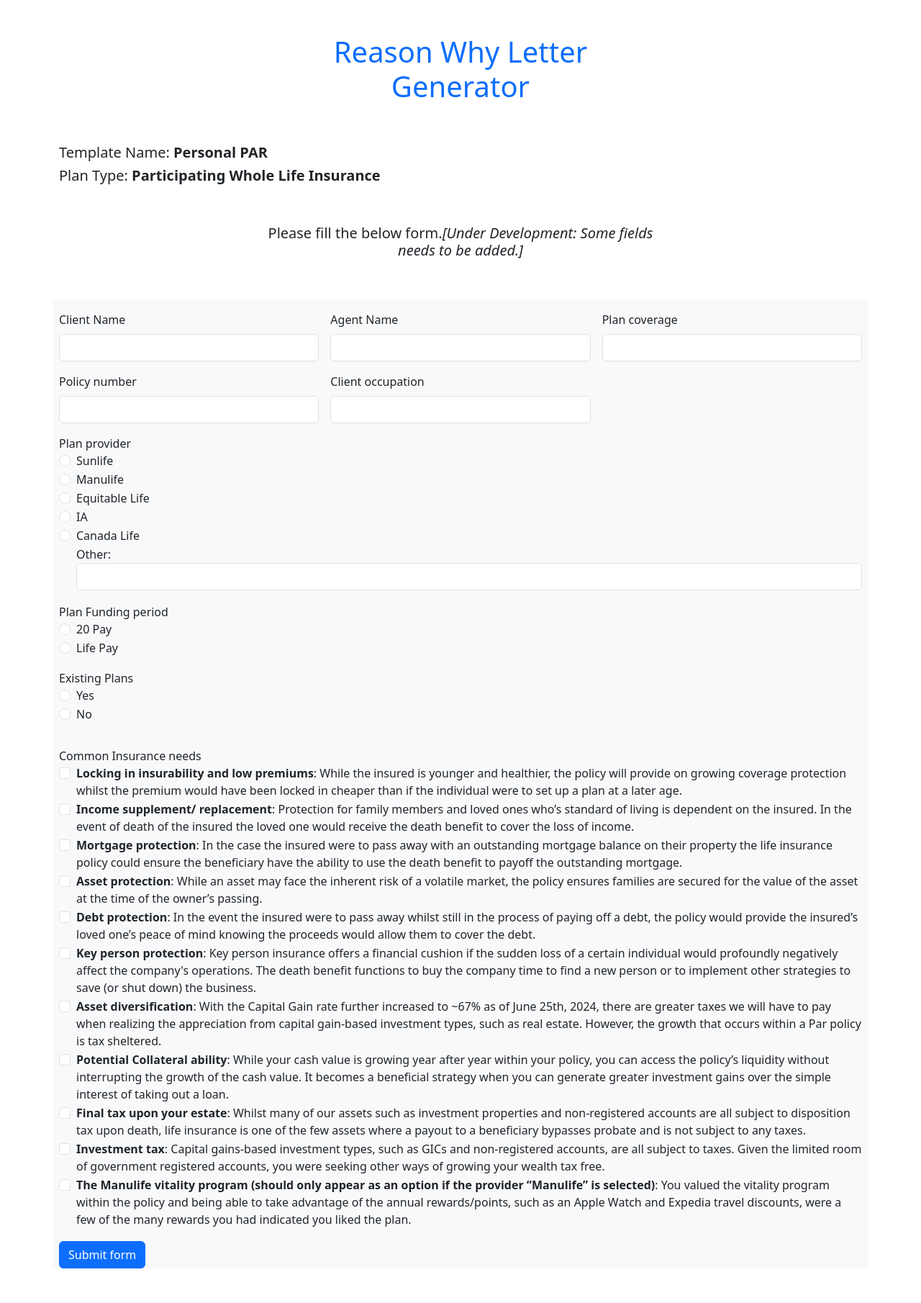
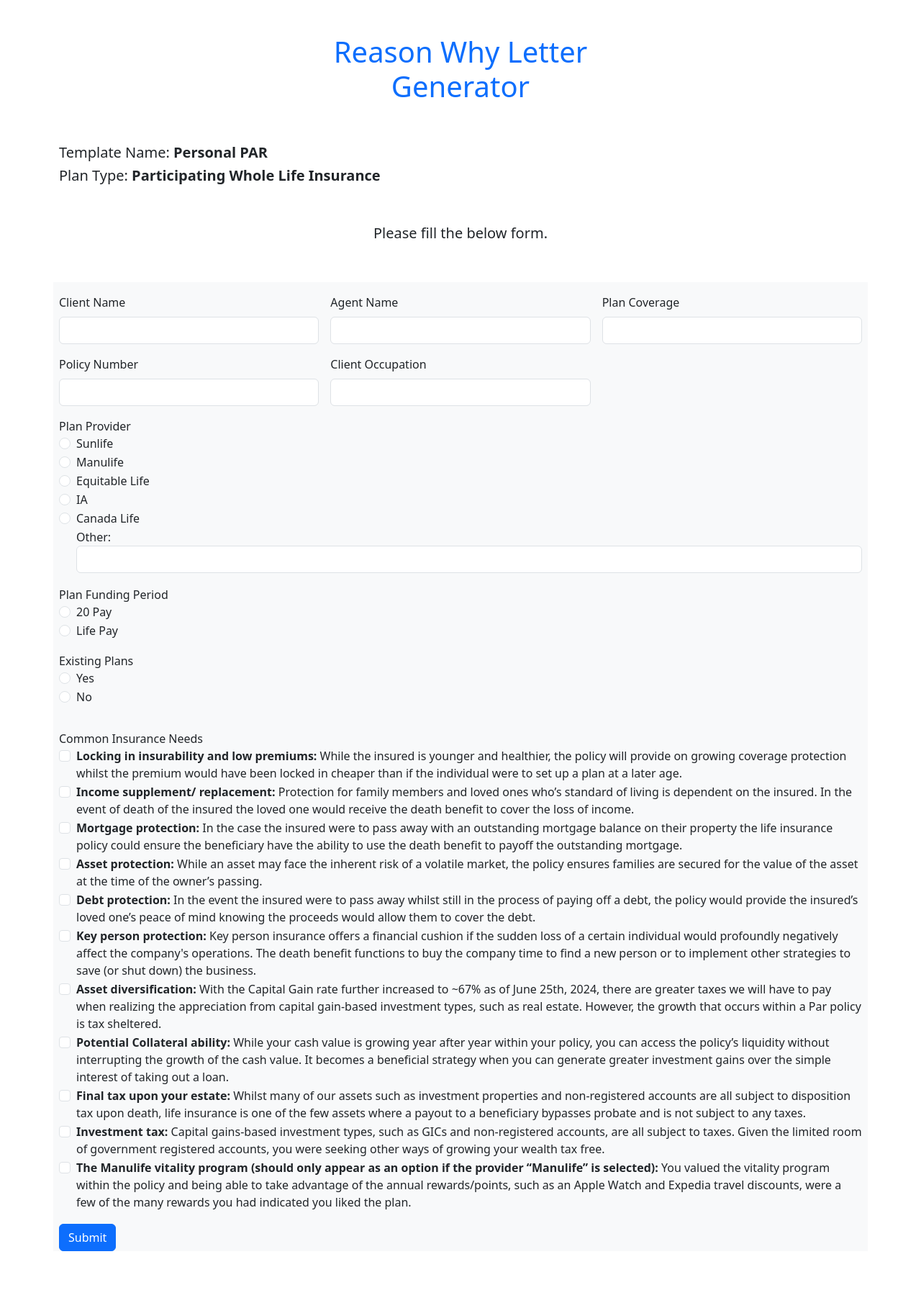
Before and after one commit to seemab-yamin/django-docx-letter-generator, a Django app: page /form/ in a window 1280 px wide. Shown: the whole page at 72% size. After the commit the page ends 1738 px from the top, so only its background shows below. Run offline with Django 5.2, Linux system fonts and the light colour scheme; some libraries are stand-ins or nearby versions.

Commit message:
Render Form Updated

```diff
--- a/form_handler/templates/render_form.html
+++ b/form_handler/templates/render_form.html
@@ -13,33 +13,35 @@
     <div class="row my-5">
       <div class="col"></div>
       <div class="col-md-6">
-        <h5 style="text-align: center;">Please fill the below form.<i>[Under Development: Some fields needs to be added.]</i></h5>
+        <h5 style="text-align: center;">Please fill the below form.<i></i></h5>
       </div>
       <div class="col"></div>
     </div>
     <form class="row my-5 g-3 needs-validation bg-light" method="POST" novalidate>
       {% csrf_token %}
+      <input name="plan_type" value="{{ form_template.plan_type }}" hidden />
+      <input name="plan_type_reasoning" value="{{ form_template.plan_type_reasoning }}" hidden />
       {% with all_fields=form_template.all_fields %}
         {% for key, value in all_fields.items %}
           {% if value.field_type == 'FIB' %}
             <!-- Fill In Blank Starts here -->
             <div class="col-md-4">
-              <label for="{{ key }}" class="form-label">{{ key }}</label>
-              <input type="text" class="form-control" id="{{ key }}" required />
+              <label for="{{ key }}" class="form-label">{{ key|title }}</label>
+              <input type="text" name="{{ key }}" class="form-control" required />
             </div>
             <!-- Fill In Blank Ends here -->
           {% elif value.field_type == 'multiple' %}
             <!-- Multiple Radio button field Starts here -->
             <div class="form-group">
-              <label>{{ key }}</label>
+              <label>{{ key|title }}</label>
 
               {% for fv in value.field_values %}
                 <div class="form-check">
                   {% if fv == 'FIB' %}
-                    <label class="form-check-label" for="option-{{ key }}">Other:</label>
-                    <input class="form-input form-control" type="text" name="optionFIB-{{ key }}" id="{{ fv }}" />
+                    <label class="form-check-label" for="FIB-{{ key }}">Other:</label>
+                    <input class="form-input form-control" type="text" name="FIB-{{ key }}" id="{{ fv }}" />
                   {% else %}
-                    <input class="form-check-input" type="radio" name="option-{{ key }}" id="{{ fv }}" value="{{ fv }}" />
+                    <input class="form-check-input" type="radio" name="{{ key }}" id="{{ fv }}" value="{{ fv }}" />
                     <label class="form-check-label" for="{{ fv }}">{{ fv }}</label>
                   {% endif %}
                 </div>
@@ -58,22 +60,22 @@
                           {% if v2.field_type == 'FIB' %}
                             <!-- Fill In Blank for Subfield Starts here -->
 
-                            <label for="{{ k2 }}_0" class="form-label">{{ k2 }}_0</label>
-                            <input type="text" class="form-control" id="{{ k2 }}_0" required />
+                            <label for="{{ k2 }}_1" class="form-label">{{ k2 }}_1</label>
+                            <input type="text" class="form-control" name="{{ k2 }}_1" required />
 
                             <!-- Fill In Blank for Subfield Ends here -->
                           {% elif v2.field_type == 'multiple' %}
                             <!-- Multiple Radio button for subfield Starts here -->
 
-                            <label>{{ k2 }}_0</label>
+                            <label>{{ k2 }}_1</label>
                             {% for fv2 in v2.field_values %}
                               <div class="form-check">
                                 {% if fv2 == 'FIB' %}
-                                  <label class="form-check-label" for="option-{{ k2 }}">Other:</label>
-                                  <input class="form-input form-control" type="text" name="optionFIB-{{ k2 }}" id="{{ fv2 }}" />
+                                  <label class="form-check-label" for="optionFIB-{{ k2 }}_1">Other:</label>
+                                  <input class="form-input form-control" type="text" name="optionFIB-{{ k2 }}_1" />
                                 {% else %}
-                                  <input class="form-check-input" type="radio" name="option-{{ k2 }}" id="{{ fv2 }}" value="{{ fv2 }}" />
-                                  <label class="form-check-label" for="{{ fv2 }}">{{ fv2 }}</label>
+                                  <input class="form-check-input" type="radio" name="option-{{ k2 }}_1" value="{{ fv2 }}" />
+                                  <label class="form-check-label" for="option-{{ k2 }}_1">{{ fv2 }}</label>
                                 {% endif %}
                               </div>
                             {% endfor %}
@@ -103,11 +105,11 @@
           {% elif value.field_type == 'checkbox' %}
             <!-- Checkbox field Starts here -->
             <div class="form-group">
-              <label>{{ key }}</label>
+              <label>{{ key|title }}</label>
               {% for fkv in value.field_key_values %}
                 <div class="form-check">
-                  <input class="form-check-input" type="checkbox" id="checkbox-{{ fkv.consideration }}" name="x`-{{ fkv.consideration }}" />
-                  <label class="form-check-label" for="checkbox-{{ fkv.consideration }}"><b>{{ fkv.consideration }}</b>: {{ fkv.description }}</label>
+                  <input class="form-check-input" type="checkbox" name="{{ key }} {{ forloop.counter }}" value="{{ fkv.consideration }} : {{ fkv.description }}" required />
+                  <label class="form-check-label" for="{{ key }} {{ forloop.counter }}"><b>{{ fkv.consideration }}:</b> {{ fkv.description }}</label>
                 </div>
               {% endfor %}
             </div>
@@ -116,7 +118,7 @@
         {% endfor %}
       {% endwith %}
       <div class="col-12">
-        <button class="btn btn-primary" type="submit">Submit form</button>
+        <input class="btn btn-primary" type="submit" />
       </div>
     </form>
   {% endwith %}
@@ -156,20 +158,44 @@
     // Add more elements starts here
     $(document).ready(function () {
       $('#add-more').click(function () {
+        // get last element
+
+        // Get all matching elements
+        const elements = document.querySelectorAll('#many-elements div#existing-plan')
+        const lastElement = elements[elements.length - 1]
+
         // Create a clone of the existing plan
-        const newPlan = document.getElementById('existing-plan').cloneNode(true)
+        const newPlan = lastElement.cloneNode(true)
 
         //TODO Remove the existing ID to avoid conflicts
         // newPlan.removeAttribute('id')
 
-        // Clear input values in the cloned element
-        newPlan.querySelectorAll('input').forEach((input) => {
-          input.value = ''
-          input.checked = false // For checkboxes and radio buttons
-        })
+        // Fetch the label element using the querySelector
+        const label = newPlan.querySelector('#existing-plan > div:nth-child(1) > label')
+        // Extract the number from the 'for' attribute
+        const forAttribute = label.getAttribute('for')
+        const match = forAttribute.match(/_(\d+)$/) // Match the "_<number>" part
+        if (match) {
+          const number = parseInt(match[1], 10) // Extract and parse the number
+          const incrementedNumber = number + 1 // Increment the number
+          // Replace the old number with the incremented number in the innerHTML
+          newPlan.innerHTML = newPlan.innerHTML.replace(new RegExp(`_${number}`, 'g'), `_${incrementedNumber}`)
 
-        // Append the clone to the parent container
-        document.getElementById('more-fields').append(newPlan)
+          // Clear input values in the cloned element
+          newPlan.querySelectorAll('input').forEach((input) => {
+            if (input.type !== 'radio') {
+              input.value = '' // Clear the value
+              if (input.type === 'checkbox') {
+                input.checked = false // Uncheck checkboxes
+              }
+            }
+          })
+
+          // Append the clone to the parent container
+          document.getElementById('more-fields').append(newPlan)
+        } else {
+          console.error("No number found in the 'for' attribute.")
+        }
 
         // Get the button element by ID
         const remove_btn = document.getElementById('remove-last')
@@ -194,5 +220,19 @@
       })
       // Remove added elements ends here
     })
+
+    // start Clear other field when selected any other radio
+    // Add event listeners to all radio buttons
+    document.querySelectorAll('input[type="radio"]').forEach((radio) => {
+      // Get the parent element (e.g., the <div> wrapping the radio button)
+
+      radio.addEventListener('change', () => {
+        const radioElement = radio.parentElement.parentElement.querySelector("input[type='text']")
+        if (radioElement) {
+          radioElement.value = ''
+        }
+      })
+    })
+    // end Clear other field when selected any other radio
   </script>
 {% endblock %}
```
